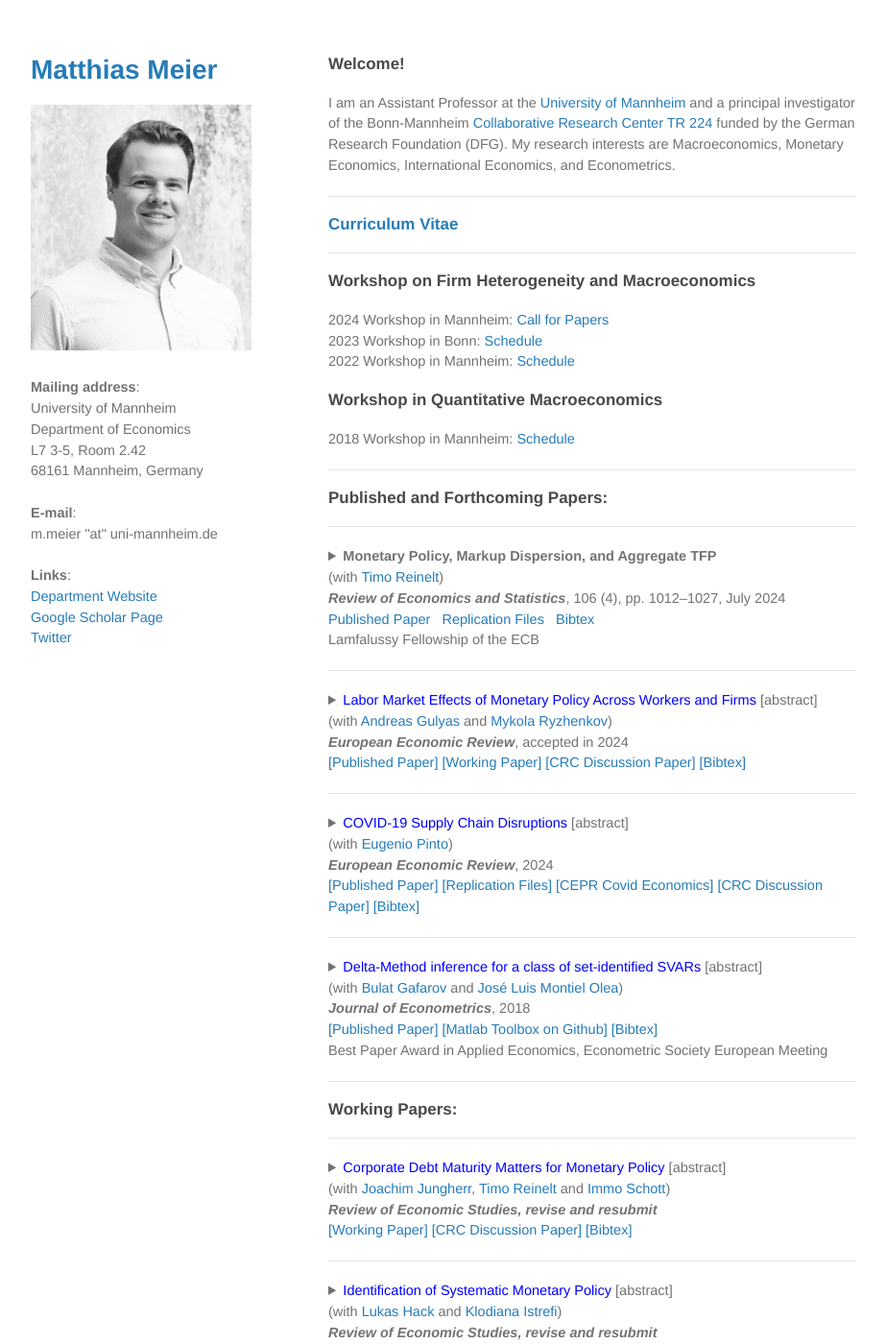
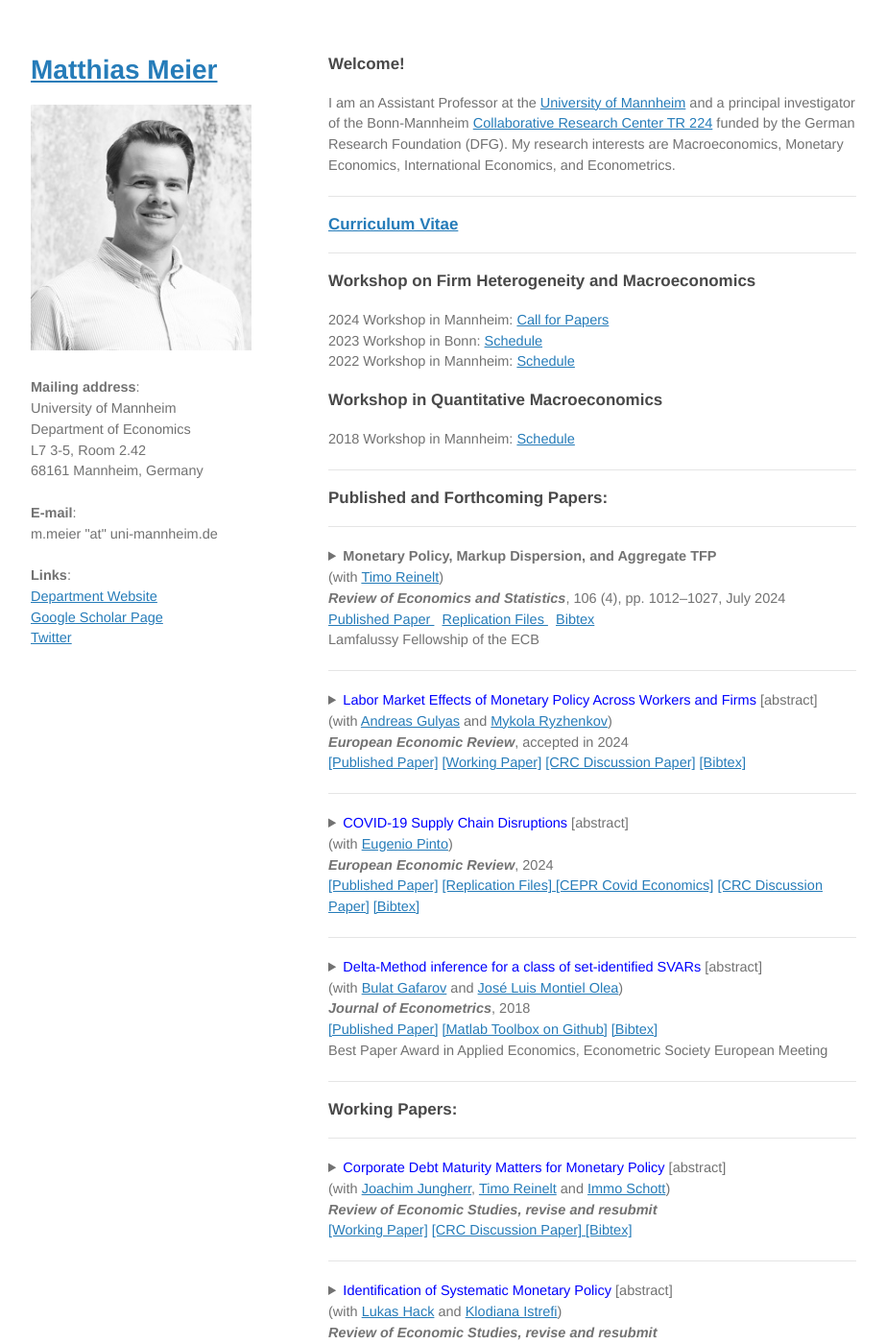
Before and after one commit to matthias-meier-econ/matthias-meier-econ.github.io, a Jekyll site: the page built from README.md, in a window 1280 px wide and 1400 px high. Shown: the whole window at 96% size, without its empty margins (178-1101 px from the left). Built offline with Jekyll 4.4.1, drawn with Linux system fonts in a browser that asks for light colours; our own code applies the rules of GitHub Pages for plain Markdown files; a script that is not in the unit is left out; the repository's description, which GitHub fills in, is left out.

Commit message:
Update custom_style.css

```diff
--- a/css/custom_style.css
+++ b/css/custom_style.css
@@ -258,7 +258,7 @@ h6 {
 }
 a {
  color:#267CB9;
- text-decoration:none
+ /* text-decoration:none */
 }
 /*
 a:hover,
```
